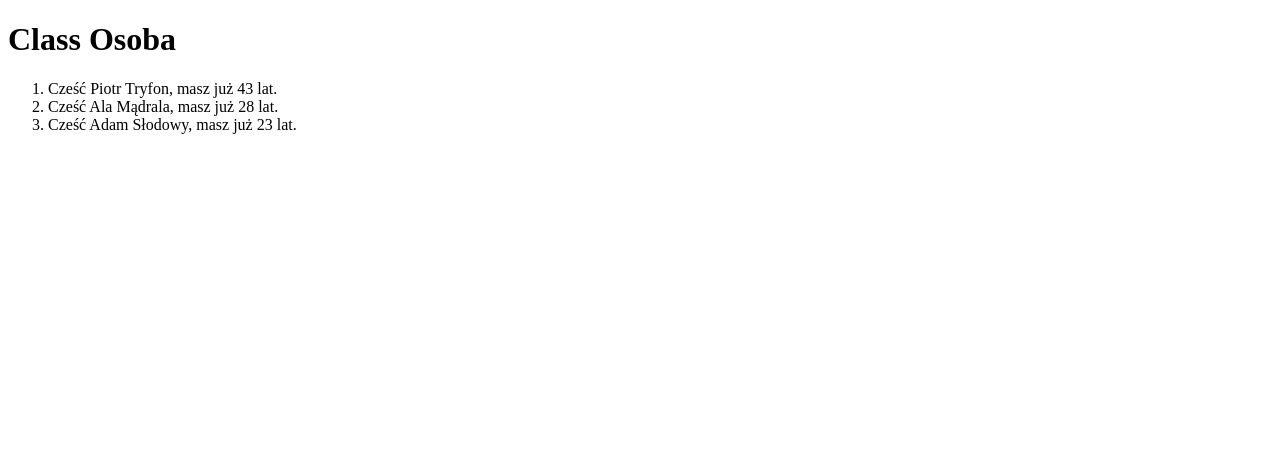
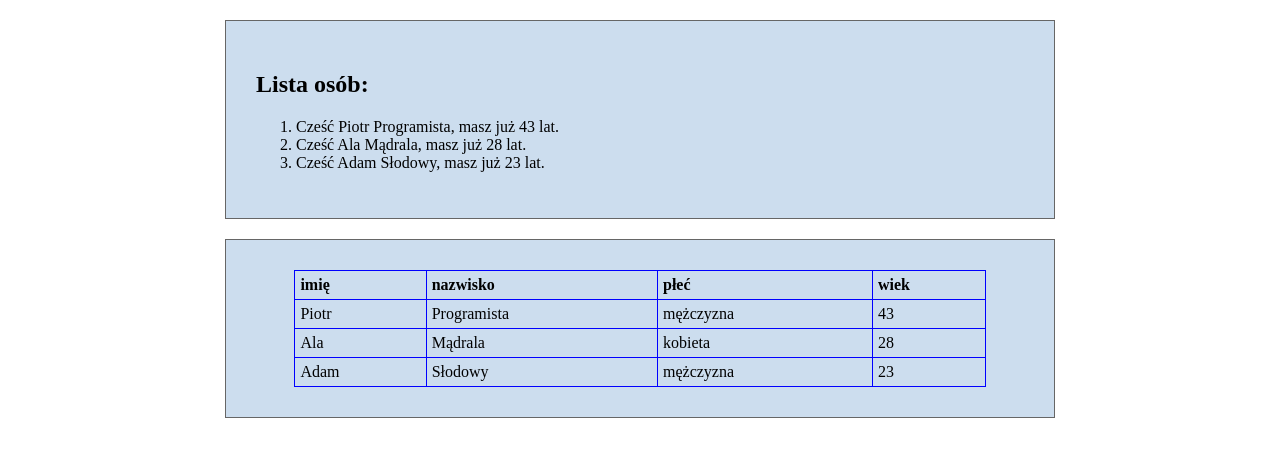
Before and after one commit to piotryfon/js-class-ES6, a plain HTML site: page index.html in a window 1280 px wide. Drawn offline with nearby package versions, Linux system fonts and the light colour scheme.

Commit message:
addToTable

```diff
--- a/index.html
+++ b/index.html
@@ -3,17 +3,33 @@
 <head>
     <meta charset="utf-8" />
     <meta http-equiv="X-UA-Compatible" content="IE=edge">
-    <title>class</title>
+    <title>class ES6</title>
     <meta name="viewport" content="width=device-width, initial-scale=1">
     <link rel="stylesheet" type="text/css" media="screen" href="main.css" />
     <script src="https://ajax.googleapis.com/ajax/libs/jquery/3.3.1/jquery.min.js"></script>
-    <script src="main.js"></script>
 </head>
 <body>
-    <h1>Class Osoba</h1>
-    <ol class="lista">
 
-    </ol>
+    <div class="mainContainer">
 
+        <div class="container">
+            <h2>Lista osób:</h2>
+                <ol class="lista"></ol>
+        </div>
+        <div class="container">
+            <table>
+                <thead>
+                    <th>imię</th>
+                    <th>nazwisko</th>
+                    <th>płeć</th>
+                    <th>wiek</th>
+                </thead>
+                <tbody></tbody>
+            </table>
+        </div>
+
+    </div>
+
+    <script src="main.js"></script>
 </body>
 </html>
--- a/main.css
+++ b/main.css
@@ -0,0 +1,29 @@
+body{
+    margin: 0;
+}
+.container{
+    width: 60%;
+    margin: auto;
+    border: 1px solid #666;
+    padding: 30px;
+    margin-top: 20px;
+    background: #cde;
+}
+table{
+    background: #cde;
+    border: 1px solid #0000ff;
+    padding: 2px;
+    border-spacing: 0 1px;
+    text-align: left;
+    border-collapse: collapse;
+    width: 90%;
+    margin: auto;
+}
+th{
+    padding: 5px;
+    border: 1px solid #0000ff;
+}
+td{
+    padding: 5px;
+    border: 1px solid #0000ff;
+}
--- a/main.js
+++ b/main.js
@@ -1,21 +1,32 @@
-$(document).ready(function(){
 class Osoba{
-        constructor(firstName,lastName,age){
+    constructor(firstName,lastName,gender,age){
         this.firstName = firstName;
         this.lastName = lastName;
+        this.gender = gender;
         this.age = age;
-            this.hello = function(){
+
+        this.addToList = function(){
             $(".lista").append($(`<li>Cześć ${this.firstName} ${lastName},
              masz już ${this.age} lat.</li>`));
         }
     }
 }
-    let osoba1 = new Osoba("Piotr", "Tryfon", 43);
-    osoba1.hello();
+Osoba.prototype.addToTable = function(){
+    $("tbody").append($(`<tr><td>${this.firstName}</td><td>${this.lastName}</td>
+    <td>${this.gender}</td><td>${this.age}</td></tr>`))
+}
 
-    let osoba2 = new Osoba("Ala","Mądrala",28);
-    osoba2.hello();
+$(document).ready(function(){
+    let osoba1 = new Osoba("Piotr", "Programista", "mężczyzna", 43);
+    osoba1.addToList();
+    osoba1.addToTable();
 
-    let osoba3 = new Osoba("Adam", "Słodowy", 23);
-    osoba3.hello();
+    let osoba2 = new Osoba("Ala","Mądrala", "kobieta", 28);
+    osoba2.addToList();
+    osoba2.addToTable();
+
+    let osoba3 = new Osoba("Adam", "Słodowy", "mężczyzna", 23);
+    osoba3.addToList();
+    osoba3.addToTable();
+
 })
```
Lines whose indentation alone changed are shown as unchanged.
